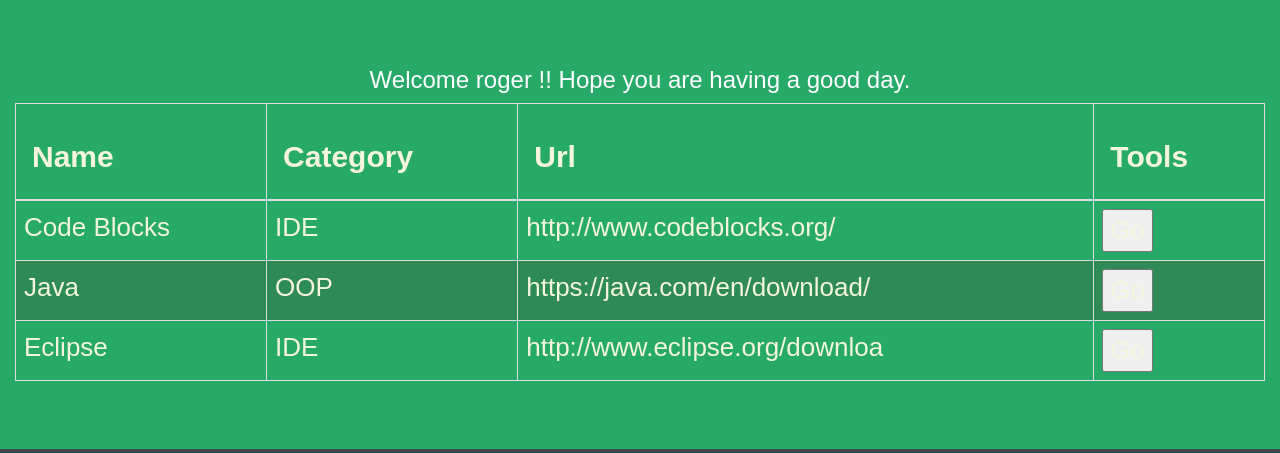
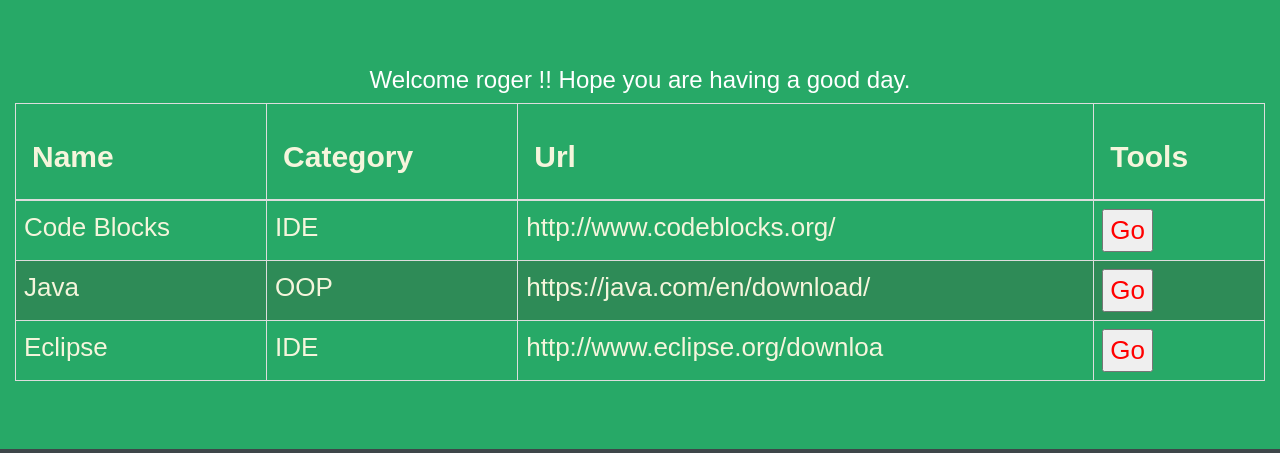
Before and after one commit to computer-science-team/seniorproject101, a PHP site: page /php/lastpage.php in a window 1280 px wide. Shown: the part 51-504 px from the top of the page. Run offline with PHP 8.4, Linux system fonts and the light colour scheme; a user stored in the database is signed in; data comes from the database, SQL or seed files in the repository.

Commit message:
Added CSS to buttons

```diff
--- a/preliminry demo/php/lastpage.php
+++ b/preliminry demo/php/lastpage.php
@@ -115,6 +115,7 @@ $result_array3 = array();
 
                 var btnShow = document.createElement("input");
                 btnShow.setAttribute("type", "button");
+		btnShow.style.color = "red";
                 btnShow.value = "Go";
                 var optionPar = arrOptions[i];
                 btnShow.onclick = (function(opt) {
```
